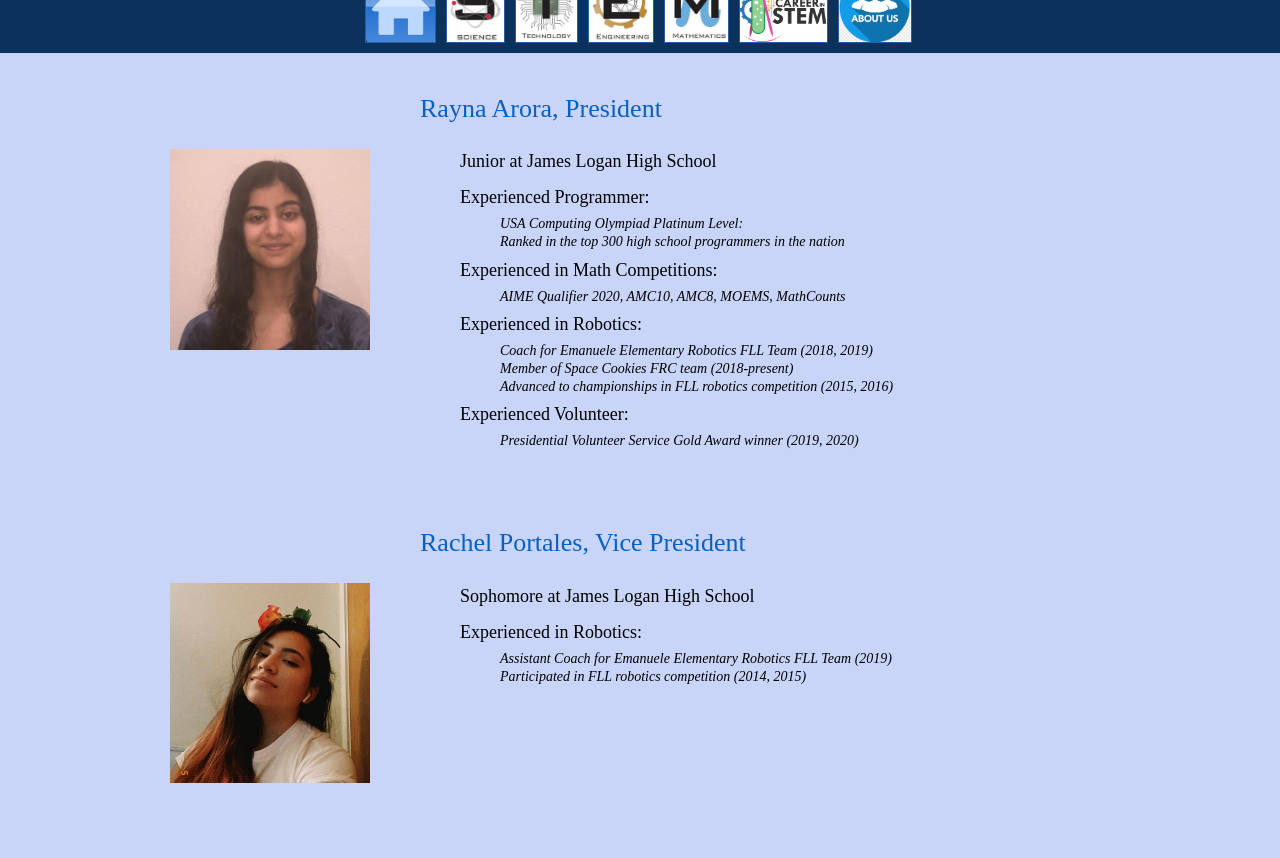
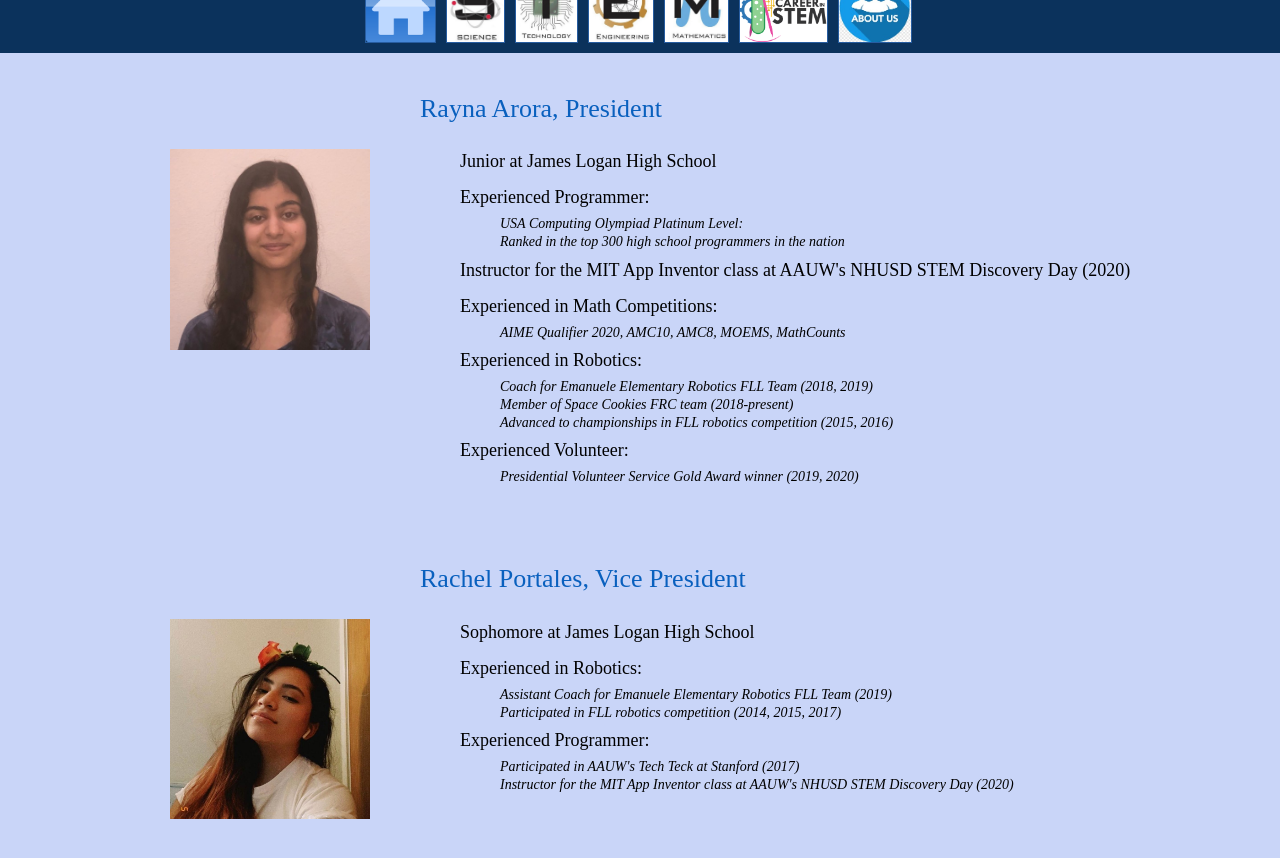
Before and after one commit to radicalcollegestrategies/stemscholars, a Jekyll site: the page built from f/about.md, in a window 1280 px wide and 900 px high, scrolled down 202 px. Shown: the top 858 px of the window. Built offline with Jekyll 4.4.1, drawn with Linux system fonts in a browser that asks for light colours; some web fonts are replaced.

Commit message:
Update about.md

```diff
--- a/f/about.md
+++ b/f/about.md
@@ -9,13 +9,14 @@ h1: Meet the STEM Scholars
   <img class="sectionpdPicture" src="/assets/images/Rayna.jpg">
 <div class="sectionpdContent">
 
-      <h2> Rayna Arora, President </h2>
+<h2> Rayna Arora, President </h2>
 <ul class="l1">
 <li> Junior at James Logan High School </li>
 <li> Experienced Programmer:
   <ul class="l2">
   <li> USA Computing Olympiad Platinum Level: <br> Ranked in the top 300 high school programmers in the nation </li>
   </ul> </li>
+  <li> Instructor for the MIT App Inventor class at AAUW's NHUSD STEM Discovery Day (2020) </li>
 <li> Experienced in Math Competitions:
   <ul class="l2">
   <li> AIME Qualifier 2020, AMC10, AMC8, MOEMS, MathCounts </li>
@@ -45,8 +46,13 @@ h1: Meet the STEM Scholars
 <li> Experienced in Robotics:
   <ul class="l2">
   <li> Assistant Coach for Emanuele Elementary Robotics FLL Team (2019) </li>
-  <li> Participated in FLL robotics competition (2014, 2015) </li>
+  <li> Participated in FLL robotics competition (2014, 2015, 2017) </li>
   </ul> </li>
+<li> Experienced Programmer:
+  <ul class="l2">
+  <li> Participated in AAUW's Tech Teck at Stanford (2017) </li>
+  <li> Instructor for the MIT App Inventor class at AAUW's NHUSD STEM Discovery Day (2020) </li>
+</ul> </li>
 </ul>
 </div>
 </sectionpd>
```
